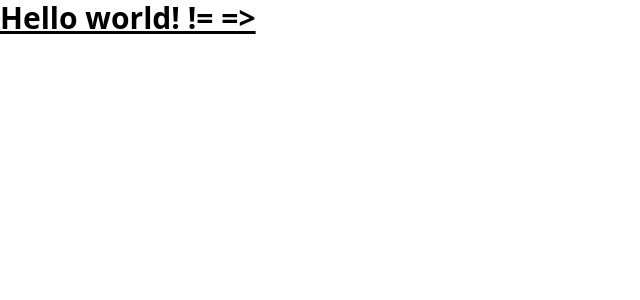
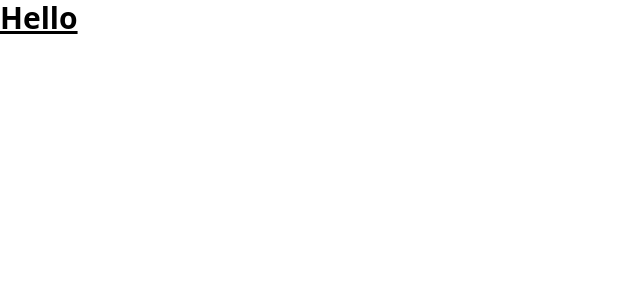
Before and after one commit to kocierik/animalHouse, a Vue app in the folder game/: page / in a window 1280 px wide. Shown: the top 300 px of the page, without its empty margins (0-640 px from the left). Built offline with nearby package versions, Linux system fonts and the light colour scheme; the HTML template or start-up script is replaced by a standard one.

Commit message:
chore: add game page

```diff
--- a/game/src/App.vue
+++ b/game/src/App.vue
@@ -1,11 +1,7 @@
-<script setup lang="ts">
-</script>
+<script setup lang="ts"></script>
 
 <template>
-   <h1 class="text-3xl font-bold underline">
-    Hello world! != =>
-  </h1>
+  <h1 class="text-3xl font-bold underline">Hello</h1>
 </template>
 
-<style>
-</style>
+<style></style>
--- /dev/null
+++ b/game/src/components/memoryGame/MemoryGame.vue
@@ -0,0 +1,10 @@
+<script setup lang="ts">
+import './memory.css';
+defineProps<{
+  msg: string;
+}>();
+</script>
+
+<template>
+  <section class="main">Memory Game</section>
+</template>
```
Also changed, not shown: game/src/components/memoryGame/memory.css (added).
